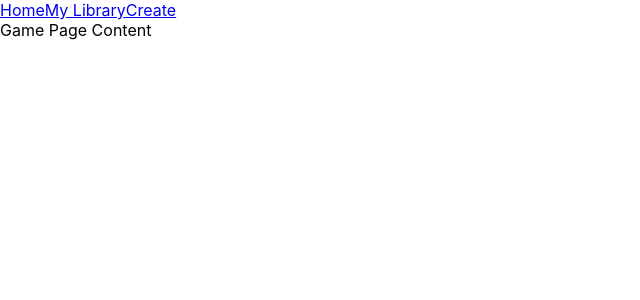
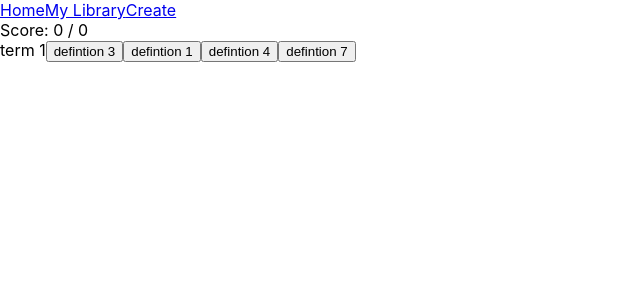
Before and after one commit to xiedaniel/Major-Software-Project, a React (Create React App) app: page /game in a window 1280 px wide. Shown: the top 300 px of the page, without its empty margins (0-640 px from the left). Built offline with nearby package versions, Linux system fonts and the light colour scheme.

Commit message:
Add play game functionailty with score

```diff
--- a/src/App.js
+++ b/src/App.js
@@ -1,7 +1,7 @@
 import { BrowserRouter, Route, Switch } from 'react-router-dom'
 import Header from './components/Header'
 import Home from './pages/Home'
-import Library from './pages/Library'
+import Library from './pages/List'
 import Create from './pages/Create'
 import Game from './pages/Game'
 import './App.css';
--- a/src/pages/Game.js
+++ b/src/pages/Game.js
@@ -1,11 +1,88 @@
-import React from 'react'
+import React, {useState} from 'react'
+
+const list = [
+    {id: 1, term: 'term 1', def: 'defintion 1'},
+    {id: 2, term: 'term 2', def: 'defintion 2'},
+    {id: 3, term: 'term 3', def: 'defintion 3'},
+    {id: 4, term: 'term 4', def: 'defintion 4'},
+    {id: 5, term: 'term 5', def: 'defintion 5'},
+    {id: 6, term: 'term 6', def: 'defintion 6'},
+    {id: 7, term: 'term 7', def: 'defintion 7'},
+    {id: 8, term: 'term 8', def: 'defintion 8'},
+    {id: 9, term: 'term 9', def: 'defintion 9'},
+    {id: 10, term: 'term 10', def: 'defintion 10'}
+];
+
+//create a list of definitions
+const defList = list.map((item)=>{
+    return item.def
+});
+console.log(defList)
+
+// randomise list to determine random order for terms to be tested
+function shuffle(list) {
+    for (var i = list.length - 1; i > 0; i--) {
+        var j = Math.floor(Math.random() * (i + 1));
+        var temp = list[i];
+        list[i] = list[j];
+        list[j] = temp;
+    }
+}
+
+shuffle(list)
+// console.log(list)
+
+const questions = list.map((item)=>{
+    const filteredDefintion = defList.filter(def => def !== item.def)
+    let choices = [item.def];
+    // shuffle list of definitons without correct definition and take the first three defintions
+    shuffle(filteredDefintion);
+    choices = choices.concat(filteredDefintion.slice(0, 3))
+    shuffle(choices)
+    // console.log(choices)
+    return {
+        ...item,
+        choices
+    }
+})
+console.log(questions)
 
 const Game = () => {
+    const [questionNo, setQuestionNo] = useState(0)
+    const [result, setResult] = useState(null)
+    const [score, setScore] = useState(0)
+
+    const onSubmit = (answer) => {
+        if (answer === questions[questionNo].def) {
+            setResult(true)
+            setScore(score + 1)
+        } else {
+            setResult(false)
+        }
+    }
+
+    const onNext = () => {
+        setQuestionNo(questionNo + 1);
+        setResult(null)
+    }
+
     return (
+
         <div>
-            Game Page Content
+            Score: {score} / {result === null ? questionNo : questionNo + 1}
+            <br />
+            {questions[questionNo].term}
+            <button onClick={() => onSubmit(questions[questionNo].choices[0])}>{questions[questionNo].choices[0]}</button>
+            <button onClick={() => onSubmit(questions[questionNo].choices[1])}>{questions[questionNo].choices[1]}</button>
+            <button onClick={() => onSubmit(questions[questionNo].choices[2])}>{questions[questionNo].choices[2]}</button>
+            <button onClick={() => onSubmit(questions[questionNo].choices[3])}>{questions[questionNo].choices[3]}</button>
+            { result === null ? '' : (<p>Your answer is {result ? 'Correct' : 'Wrong'}</p>)}
+
+            {(result !== null && questionNo < questions.length - 1) && <button onClick={onNext} >Next</button>}
         </div>
     )
 }
 
+
+
 export default Game
--- a/src/pages/Library.js
+++ b/src/pages/List.js
@@ -5,8 +5,10 @@ import {Link} from 'react-router-dom'
 const Library = () => {
     return (
         <div>
-            <h1>My Library</h1>
+            <h1>My List</h1>
             <CardList />
+            <br />
+            <Link to="/game">Play Game</Link>
             <br />
             <Link to="/">Home</Link>
         </div>
```
